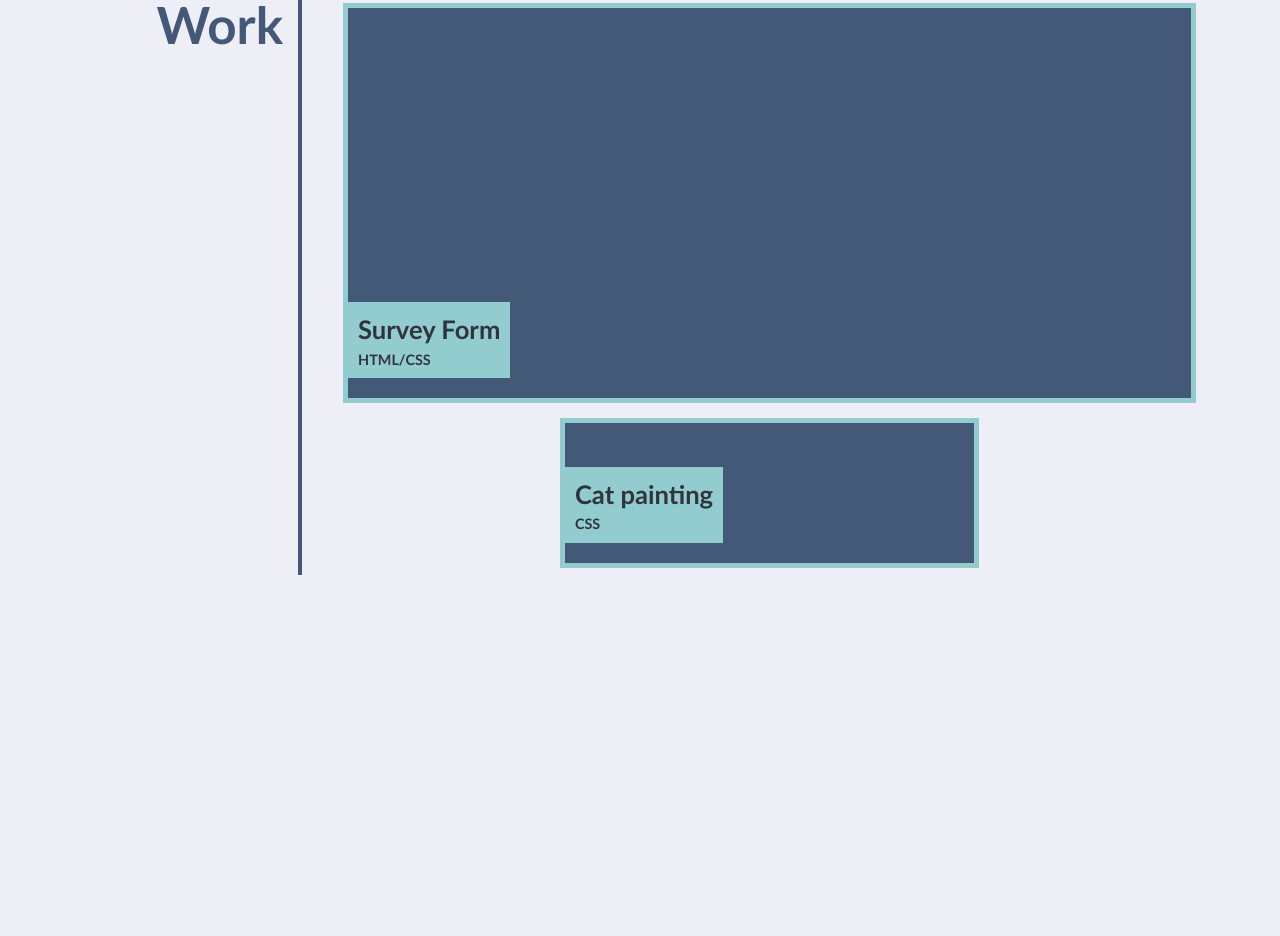
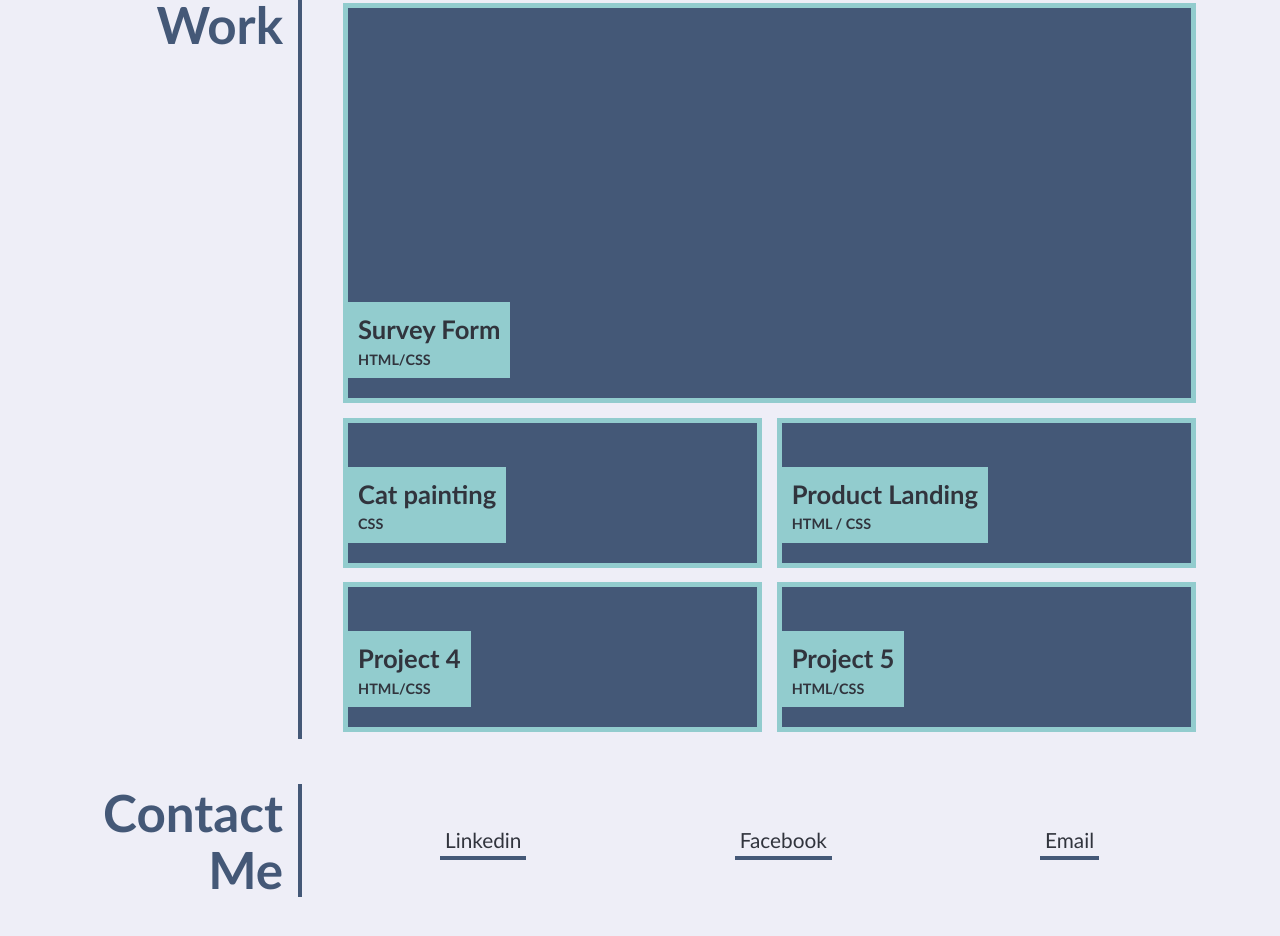
Before and after one commit to Mekenna-Baker/Week-2-Challenge, a plain HTML site: page index.html in a window 1280 px wide. Shown: the part 527-1463 px from the top of the page. Before the commit the page ends 1157 px from the top, so only its background shows below. Drawn offline with Linux system fonts and the light colour scheme; files that its build step writes are made by us from their sources.

Commit message:
finished adding projects to work section. Created contact section

```diff
--- a/index.html
+++ b/index.html
@@ -52,6 +52,47 @@
                             <h4>CSS</h4>
                         </div>
                     </a>
+                    <a class="flex-item project3" href="https://mekenna-baker.github.io/product-landing/#about">
+                        <div>
+                            <h3>Product Landing</h3>
+                            <h4>HTML / CSS</h4>
+                        </div>
+                    </a>
+
+                    <a class="flex-item project4" href="https://github.com/Mekenna-Baker">
+                        <div>
+                            <h3>Project 4</h3>
+                            <h4>HTML/CSS</h4>
+                        </div>
+                    </a>
+
+                    <a class="flex-item project5" href="https://github.com/Mekenna-Baker">
+                        <div>
+                            <h3>Project 5</h3>
+                            <h4>HTML/CSS</h4>
+                        </div>
+                    </a>
+                </div>
+            </section>
+
+            <section class="page-section contact">
+                <h2 id="Contact-Me">Contact Me</h2>
+                <div>
+                    <address>
+                        <a href="https://www.linkedin.com/in/mekenna--baker/">Linkedin</a>
+
+                        <a href="https://www.facebook.com/mekenna.drabner.04/">Facebook</a>
+
+                        <a href="mailto:mekenna.drabner@gmail.com">Email</a>
+                    </address>
+
+                </div>
+            </section>
+
+        </div>
+
+
+
     </main>
 
 </body>
```
